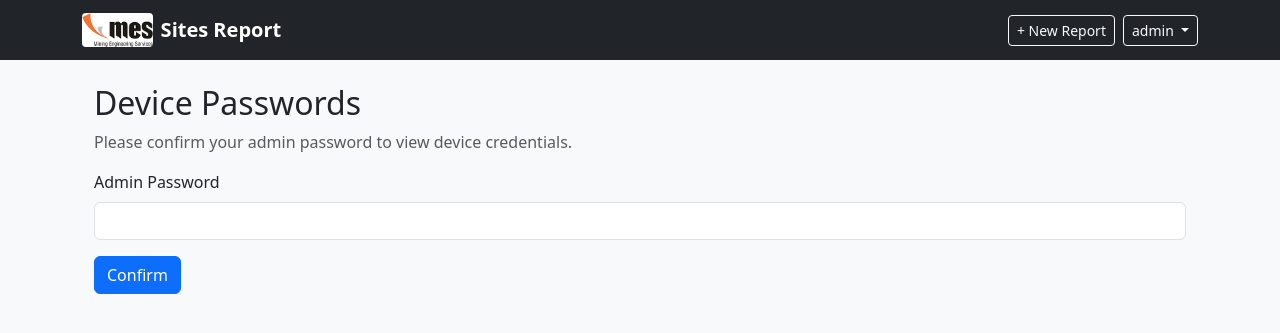
After one commit to py-tony/MES_SITES_REPORT_GENERATOR, a Flask app: page /device_passwords in a window 1280 px wide. The commit adds this page. Shown: the top 333 px of the page. Run offline with Flask 3, Linux system fonts and the light colour scheme; a user stored in the database is signed in; data comes from the database, SQL or seed files in the repository; both versions use the stored data as it was after the commit.

Commit message:
reinforce security to sensitive data

```diff
--- a/app.py
+++ b/app.py
@@ -126,12 +126,12 @@ def init_db():
 
     # Initialize default account if it doesn't exist
     try:
-        existing_user = cur.execute("SELECT id FROM users WHERE username = ?", ("IT",)).fetchone()
+        existing_user = cur.execute("SELECT id FROM users WHERE username = ?", ("admin",)).fetchone()
         if not existing_user:
             default_password = generate_password_hash("Mes@2026")
             cur.execute(
                 "INSERT INTO users (username, password, created_at) VALUES (?, ?, ?)",
-                ("IT", default_password, datetime.utcnow().isoformat())
+                ("admin", default_password, datetime.utcnow().isoformat())
             )
             conn.commit()
     except Exception:
@@ -580,8 +580,8 @@ def edit_report(report_id):
             data.get("internet_ip"),
             data.get("kit_number"),
             data.get("recharge_contact"),
-            data.get("wifi_password"),
-            data.get("router_password"),
+            data.get("wifi_password") or report["wifi_password"],
+            data.get("router_password") or report["router_password"],
             data.get("internet_note"),
             data.get("executive_summary"),
             data.get("overall_status"),
@@ -940,5 +940,49 @@ def download_all_csv():
     )
 
 
+def admin_required(f):
+    @wraps(f)
+    def decorated_function(*args, **kwargs):
+        if 'user_id' not in session or session.get('username') != 'admin':
+            flash("Access denied. Admin required.", "danger")
+            return redirect(url_for('index'))
+        return f(*args, **kwargs)
+    return decorated_function
+
+
+@app.route('/device_passwords', methods=['GET', 'POST'])
+@login_required
+@admin_required
+def device_passwords():
+    if request.method == 'POST':
+        password = request.form.get('admin_password')
+        if not password:
+            flash("Password required.", "danger")
+            return render_template('device_passwords.html', show_form=True, devices=None)
+
+        conn = get_db()
+        cur = conn.cursor()
+        admin = cur.execute("SELECT password FROM users WHERE username = 'admin'").fetchone()
+        conn.close()
+
+        if admin and check_password_hash(admin['password'], password):
+            # Fetch devices
+            conn = get_db()
+            cur = conn.cursor()
+            devices = cur.execute("""
+                SELECT r.site_name, d.device_name, d.username, d.password, r.wifi_password, r.router_password
+                FROM devices d
+                JOIN reports r ON d.report_id = r.id
+                ORDER BY r.site_name, d.device_name
+            """).fetchall()
+            conn.close()
+            return render_template('device_passwords.html', show_form=False, devices=devices)
+        else:
+            flash("Incorrect password.", "danger")
+            return render_template('device_passwords.html', show_form=True, devices=None)
+    else:
+        return render_template('device_passwords.html', show_form=True, devices=None)
+
+
 if __name__ == "__main__":
     app.run(debug=True)
--- /dev/null
+++ b/templates/device_passwords.html
@@ -0,0 +1,51 @@
+{% extends "base.html" %}
+{% block content %}
+
+<div class="container mt-4">
+  <h2>Device Passwords</h2>
+
+  {% if show_form %}
+  <p class="text-muted">Please confirm your admin password to view device credentials.</p>
+
+  <form method="POST" class="mb-4">
+    <div class="mb-3">
+      <label for="admin_password" class="form-label">Admin Password</label>
+      <input type="password" class="form-control" id="admin_password" name="admin_password" required>
+    </div>
+    <button type="submit" class="btn btn-primary">Confirm</button>
+  </form>
+  {% else %}
+  <p class="text-muted">Admin access only - displaying all device credentials in plain text.</p>
+
+  <div class="table-responsive">
+    <table class="table table-striped">
+      <thead>
+        <tr>
+          <th>Site Name</th>
+          <th>Device Name</th>
+          <th>Username</th>
+          <th>Device Password</th>
+          <th>WiFi Password</th>
+          <th>Router Password</th>
+        </tr>
+      </thead>
+      <tbody>
+        {% for d in devices %}
+        <tr>
+          <td>{{ d.site_name }}</td>
+          <td>{{ d.device_name }}</td>
+          <td>{{ d.username or '-' }}</td>
+          <td>{{ d.password or '-' }}</td>
+          <td>{{ d.wifi_password or '-' }}</td>
+          <td>{{ d.router_password or '-' }}</td>
+        </tr>
+        {% endfor %}
+      </tbody>
+    </table>
+  </div>
+
+  <a href="{{ url_for('index') }}" class="btn btn-secondary">Back to Reports</a>
+  {% endif %}
+</div>
+
+{% endblock %}
--- a/templates/edit_report.html
+++ b/templates/edit_report.html
@@ -143,7 +143,7 @@
                   <td><input class="form-control form-control-sm" name="software_version[]" value="{{ d.software_version }}" /></td>
                   <td><input class="form-control form-control-sm" name="hdd_capacity[]" value="{{ d.hdd_capacity }}" /></td>
                   <td><input class="form-control form-control-sm" name="device_username[]" value="{{ d.username }}" /></td>
-                  <td><input class="form-control form-control-sm" name="device_password[]" value="{{ d.password }}" /></td>
+                  <td><input class="form-control form-control-sm" name="device_password[]" placeholder="Leave blank to keep current" /></td>
                   <td>
                     <select class="form-select form-select-sm" name="device_status[]">
                       {% for st in ["Good","Under repair","Broken"] %}
@@ -217,11 +217,11 @@
         </div>
         <div class="col-md-4">
           <label class="form-label">WiFi password</label>
-          <input class="form-control" name="wifi_password" value="{{ report.wifi_password }}">
+          <input class="form-control" name="wifi_password" placeholder="Leave blank to keep current">
         </div>
         <div class="col-md-4">
           <label class="form-label">Router password</label>
-          <input class="form-control" name="router_password" value="{{ report.router_password }}">
+          <input class="form-control" name="router_password" placeholder="Leave blank to keep current">
         </div>
 
         <div class="col-12">
--- a/templates/report_detail.html
+++ b/templates/report_detail.html
@@ -102,7 +102,7 @@
                 <td>{{ d.software_version or '-' }}</td>
                 <td>{{ d.hdd_capacity or '-' }}</td>
                 <td>{{ d.username or '-' }}</td>
-                <td>{{ d.password or '-' }}</td>
+                <td>{{ d.password and '[HIDDEN]' or '-' }}</td>
                 <td>{{ d.status or '-' }}</td>
               </tr>
               {% else %}
@@ -139,11 +139,11 @@
           </div>
           <div class="d-flex justify-content-between border-bottom py-2">
             <span>WiFi password</span>
-            <span class="fw-semibold">{{ report.wifi_password or '-' }}</span>
+            <span class="fw-semibold">{{ report.wifi_password and '[HIDDEN]' or '-' }}</span>
           </div>
           <div class="d-flex justify-content-between py-2">
             <span>Router password</span>
-            <span class="fw-semibold">{{ report.router_password or '-' }}</span>
+            <span class="fw-semibold">{{ report.router_password and '[HIDDEN]' or '-' }}</span>
           </div>
           <div class="mt-2 small text-muted">Note: {{ report.internet_note or '-' }}</div>
         </div>
```
Also changed, not shown: templates/index.html (+20 -1 lines), instance/site_reports.db.
